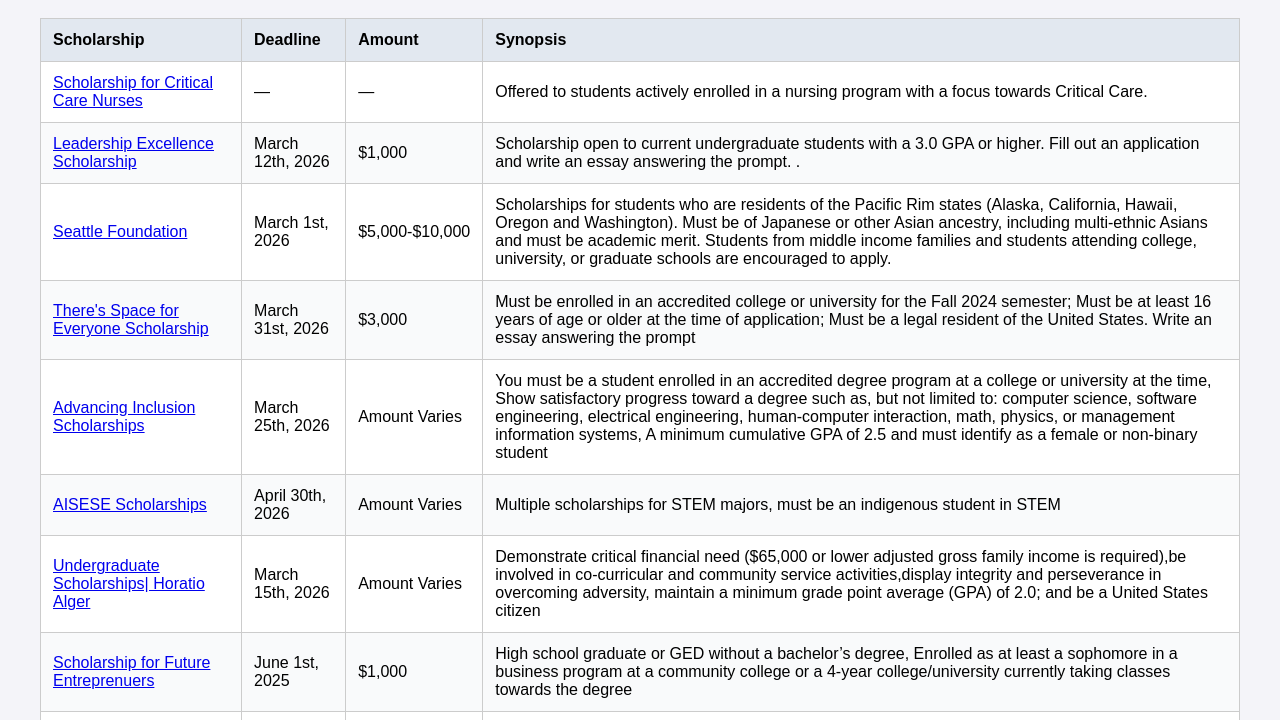
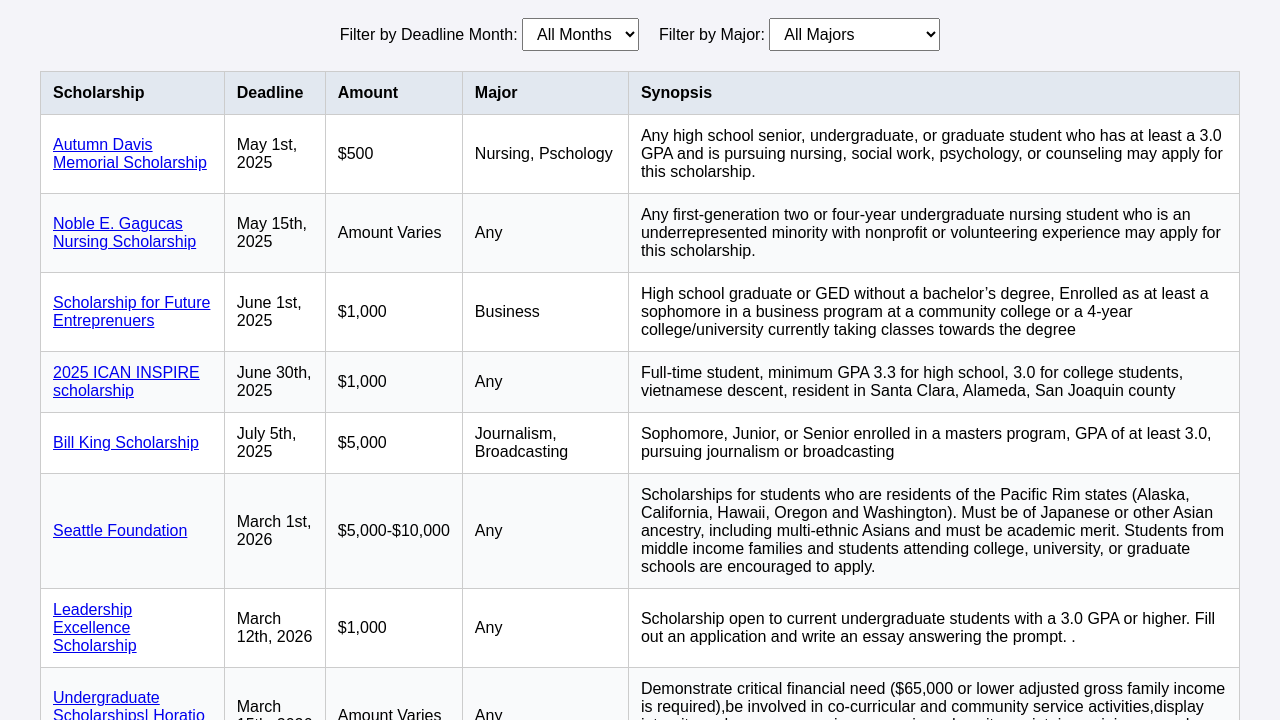
Before and after one commit to jade-purplemaia/Scholarship_Tool, a plain HTML site: page scholar_tool/Scholarship_page.html in a window 1280 px wide. Shown: the part 80-800 px from the top of the page. Drawn offline with Linux system fonts and the light colour scheme.

Commit message:
Update Scholarship_page.html

```diff
--- a/scholar_tool/Scholarship_page.html
+++ b/scholar_tool/Scholarship_page.html
@@ -1,8 +1,8 @@
 <!DOCTYPE html>
 <html lang="en">
 <head>
-  <meta charset="UTF-8">
-  <meta name="viewport" content="width=device-width, initial-scale=1.0">
+  <meta charset="UTF-8" />
+  <meta name="viewport" content="width=device-width, initial-scale=1.0"/>
   <title>Scholarship Listings</title>
   <style>
     body {
@@ -13,11 +13,21 @@
     h1 {
       text-align: center;
     }
+    #filters {
+      display: flex;
+      justify-content: center;
+      gap: 20px;
+      margin: 20px 0;
+    }
+    select {
+      font-size: 16px;
+      padding: 6px 10px;
+    }
     table {
       width: 100%;
       border-collapse: collapse;
+      background-color: white;
       margin-top: 20px;
-      background-color: white;
     }
     th, td {
       padding: 12px;
@@ -34,42 +44,42 @@
 </head>
 <body>
   <h1>Scholarship Opportunities</h1>
+
+  <!-- START NEW FILTER UI -->
+  <div id="filters">
+    <label>
+      Filter by Deadline Month:
+      <select id="monthFilter">
+        <option value="All">All Months</option>
+      </select>
+    </label>
+    <label>
+      Filter by Major:
+      <select id="majorFilter">
+        <option value="All">All Majors</option>
+      </select>
+    </label>
+  </div>
+  <!-- END NEW FILTER UI -->
+
   <table>
-
-    <!-- <script src="https://cdn.jsdelivr.net/npm/papaparse@5.4.1/papaparse.min.js"></script>
-<script>
-  Papa.parse("scholarships.csv", {
-    download: true,
-    header: true,
-    complete: function(results) {
-      const tbody = document.querySelector("tbody");
-      results.data.forEach(row => {
-        const tr = document.createElement("tr");
-        tr.innerHTML = `
-          <td><a href="${row.Link}" target="_blank">${row.Scholarship}</a></td>
-          <td>${row.Deadline}</td>
-          <td>${row.Amount}</td>
-          <td>${row.Synopsis}</td>
-        `;
-        tbody.appendChild(tr);
-      });
-    }
-  });
-</script> -->
-
     <thead>
       <tr>
         <th>Scholarship</th>
         <th>Deadline</th>
         <th>Amount</th>
+        <th>Major</th>
         <th>Synopsis</th>
       </tr>
     </thead>
-    <tbody>
-      <tr>
+    <tbody id="scholarshipTable">
+      <!-- (your <tr> rows here - no need to change them) -->
+      <!-- Content unchanged for brevity -->
+     <tr>
         <td><a href="https://nursing.study.com/#scholarships" target="_blank">Scholarship for Critical Care Nurses</a></td>
         <td>—</td>
         <td>—</td>
+        <td>Nursing</td>
         <td>Offered to students actively enrolled in a nursing program with a focus towards Critical Care.</td>
       </tr>
       <!-- NEXT SCHOLARSHIP -->
@@ -77,6 +87,7 @@
         <td><a href="https://www.pwm-law.com/scholarship" target="_blank">Leadership Excellence Scholarship</a></td>
         <td>March 12th, 2026</td>
         <td>$1,000</td>
+        <td>Any</td>
         <td>Scholarship open to current undergraduate students with a 3.0 GPA or higher. Fill out an application and write an essay answering the prompt. .</td>
       </tr>
       <!-- NEXT SCHOLARSHIP -->
@@ -84,6 +95,7 @@
         <td><a href="https://seattlefoundation.smapply.org/" target="_blank">Seattle Foundation</a></td>
         <td>March 1st, 2026</td>
         <td>$5,000-$10,000</td>
+        <td>Any</td>
         <td> Scholarships for students who are residents of the Pacific Rim states (Alaska, California, Hawaii, Oregon and Washington). Must be of Japanese or other Asian ancestry, including multi-ethnic Asians and must be academic merit. Students from middle income families and students attending college, university, or graduate schools are encouraged to apply.  </td>
       </tr>
       <!-- NEXT SCHOLARSHIP -->
@@ -91,6 +103,7 @@
         <td><a href="https://seattlefoundation.smapply.org/" target="_blank">There's Space for Everyone Scholarship</a></td>
         <td>March 31st, 2026</td>
         <td>$3,000</td>
+        <td>Any</td>
         <td> Must be enrolled in an accredited college or university for the Fall 2024 semester; Must be at least 16 years of age or older at the time of application; Must be a legal resident of the United States. Write an essay answering the prompt </td>
       </tr>
       <!-- NEXT SCHOLARSHIP -->
@@ -98,6 +111,7 @@
         <td><a href="https://ghc.anitab.org/attend/scholarships/" target="_blank">Advancing Inclusion Scholarships</a></td>
         <td>March 25th, 2026</td>
         <td>Amount Varies</td>
+        <td>Computer Science, Engineering</td>
         <td> You must be a student enrolled in an accredited degree program at a college or university at the time, Show satisfactory progress toward a degree such as, but not limited to: computer science, software engineering, electrical engineering, human-computer interaction, math, physics, or management information systems, A minimum cumulative GPA of 2.5 and must identify as a female or non-binary student </td>
       </tr>
       <!-- NEXT SCHOLARSHIP -->
@@ -105,6 +119,7 @@
         <td><a href="https://www.aises.org/students/scholarships" target="_blank">AISESE Scholarships</a></td>
         <td>April 30th, 2026</td>
         <td>Amount Varies</td>
+        <td>STEM</td>
         <td> Multiple scholarships for STEM majors, must be an indigenous student in STEM </td>
       </tr>
       <!-- NEXT SCHOLARSHIP -->
@@ -112,6 +127,7 @@
         <td><a href="https://horatioalger.org/scholarships-and-services/undergraduate-scholarships/" target="_blank">Undergraduate Scholarships| Horatio Alger</a></td>
         <td>March 15th, 2026</td>
         <td>Amount Varies</td>
+        <td>Any</td>
         <td> Demonstrate critical financial need ($65,000 or lower adjusted gross family income is required),be involved in co-curricular and community service activities,display integrity and perseverance in overcoming adversity, maintain a minimum grade point average (GPA) of 2.0; and be a United States citizen</td>
       </tr>
       <!-- NEXT SCHOLARSHIP -->
@@ -119,6 +135,7 @@
         <td><a href="https://diamocycle.com/scholarship/" target="_blank">Scholarship for Future Entreprenuers</a></td>
         <td>June 1st, 2025</td>
         <td>$1,000</td>
+        <td>Business</td>
         <td> High school graduate or GED without a bachelor’s degree, Enrolled as at least a sophomore in a business program at a community college or a 4-year college/university currently taking classes towards the degree</td>
       </tr>
       <!-- NEXT SCHOLARSHIP -->
@@ -126,6 +143,7 @@
         <td><a href="https://bold.org/scholarships/autumn-davis-memorial-scholarship/" target="_blank">Autumn Davis Memorial Scholarship</a></td>
         <td>May 1st, 2025</td>
         <td>$500</td>
+        <td>Nursing, Pschology</td>
         <td> Any high school senior, undergraduate, or graduate student who has at least a 3.0 GPA and is pursuing nursing, social work, psychology, or counseling may apply for this scholarship.</td>
       </tr>
       <!-- NEXT SCHOLARSHIP -->
@@ -133,6 +151,7 @@
         <td><a href="https://bold.org/scholarships/noble-e-gagucas-nursing-scholarship/" target="_blank">Noble E. Gagucas Nursing Scholarship</a></td>
         <td>May 15th, 2025</td>
         <td>Amount Varies</td>
+        <td>Any</td>
         <td> Any first-generation two or four-year undergraduate nursing student who is an underrepresented minority with nonprofit or volunteering experience may apply for this scholarship.</td>
       </tr>
       <!-- NEXT SCHOLARSHIP -->
@@ -140,6 +159,7 @@
         <td><a href="https://www.heinleinsociety.org/scholarship-program/" target="_blank">Scholarship Program - The Heinlein Society</a></td>
         <td>April 1st, 2026</td>
         <td>$10,000</td>
+        <td>Computer Science, Engineering, Physics, Mathematics</td>
         <td> U.S citizen, 2.5 GPA rquirement, major in: Aerospace Engineering, Computer Engineering, Computer Science, Cyber/Cybersecurity, Electrical Engineering, Electrical and Computer Engineering, Industrial Engineering, Mathematics, or Physics, demonstrate fincial need</td>
       </tr>
        <!-- NEXT SCHOLARSHIP -->
@@ -147,6 +167,7 @@
         <td><a href="https://www.mlb.com/athletics/community/education" target="_blank">Bill King Scholarship</a></td>
         <td>July 5th, 2025</td>
         <td>$5,000</td>
+        <td>Journalism, Broadcasting</td>
         <td> Sophomore, Junior, or Senior enrolled in a masters program, GPA of at least 3.0, pursuing journalism or broadcasting</td>
       </tr>
       <!-- NEXT SCHOLARSHIP -->
@@ -154,6 +175,7 @@
         <td><a href="https://scholarshipamerica.org/scholarship/pwdscholarship/" target="_blank">Wells Fargo Scholarship Program for People with Disabilities</a></td>
         <td>March 20th, 2026</td>
         <td>$2,500</td>
+        <td>Any</td>
         <td> Students who have an identified disability (defined as someone who has, or considers themselves to have, a long-term or recurring issue that impacts one or more major life activity</td>
       </tr>
       <!-- NEXT SCHOLARSHIP -->
@@ -161,6 +183,7 @@
         <td><a href="https://docs.google.com/forms/d/e/1FAIpQLSepGqyuLAvNqGjoKC3xph9x4-XOau815Gx8nA5sUXe6ueYk7g/viewform" target="_blank">2025 ICAN INSPIRE scholarship</a></td>
         <td>June 30th, 2025</td>
         <td>$1,000</td>
+        <td>Any</td>
         <td> Full-time student, minimum GPA 3.3 for high school, 3.0 for college students, vietnamese descent, resident in Santa Clara, Alameda, San Joaquin county</td>
       </tr>
       <!-- NEXT SCHOLARSHIP -->
@@ -168,9 +191,112 @@
         <td><a href="https://thebhwgroup.com/scholarship" target="_blank">Women in STEM 2025 Scholarship | The BHW Group</a></td>
         <td>April 15th, 2026</td>
         <td>$3,000</td>
+        <td>STEM</td>
         <td> Must be women who are pursuing an undergraduate or master's degree and are majoring in science, technology, engineering, or mathematics during the 2024 school year.</td>
       </tr>
     </tbody>
   </table>
+
+  <script>
+    const monthFilter = document.getElementById("monthFilter");
+    const majorFilter = document.getElementById("majorFilter");
+    const tableBody = document.getElementById("scholarshipTable");
+
+    function capitalize(word) {
+      return word.charAt(0).toUpperCase() + word.slice(1).toLowerCase();
+    }
+
+    function parseDate(deadlineText) {
+      const match = deadlineText.match(/(January|February|March|April|May|June|July|August|September|October|November|December)\s+\d{1,2}(st|nd|rd|th)?,?\s*\d{4}/i);
+      if (match) {
+        const cleanText = match[0].replace(/(st|nd|rd|th)/g, '');
+        return new Date(cleanText);
+      }
+      return null;
+    }
+
+    function getMonthName(date) {
+      return date.toLocaleString('default', { month: 'long' });
+    }
+
+    function buildDropdown(set, dropdown, label) {
+      const sorted = [...set].sort();
+      sorted.forEach(val => {
+        const option = document.createElement("option");
+        option.value = val;
+        option.textContent = val;
+        dropdown.appendChild(option);
+      });
+    }
+
+    function sortRowsByDate(rows) {
+      return Array.from(rows).sort((a, b) => {
+        const aDate = parseDate(a.cells[1].textContent.trim());
+        const bDate = parseDate(b.cells[1].textContent.trim());
+        if (!aDate && !bDate) return 0;
+        if (!aDate) return 1;
+        if (!bDate) return -1;
+        return aDate - bDate;
+      });
+    }
+
+    function applyFilters(selectedMonth, selectedMajor) {
+      const rows = Array.from(tableBody.querySelectorAll("tr"));
+
+      rows.forEach(row => {
+        const deadlineText = row.cells[1].textContent.trim();
+        const majorText = row.cells[3].textContent.trim();
+
+        const date = parseDate(deadlineText);
+        const month = date ? getMonthName(date) : null;
+
+        const majors = majorText.split(',').map(m => m.trim().toLowerCase());
+
+        const matchMonth = selectedMonth === "All" || (month && month === selectedMonth);
+        const matchMajor = selectedMajor === "All" || majors.includes(selectedMajor.toLowerCase());
+
+        row.style.display = matchMonth && matchMajor ? "" : "none";
+      });
+
+      // Re-append in sorted order
+      const visible = rows.filter(r => r.style.display !== "none");
+      const sorted = sortRowsByDate(visible);
+      sorted.forEach(row => tableBody.appendChild(row));
+    }
+
+    window.addEventListener("DOMContentLoaded", () => {
+      const rows = tableBody.querySelectorAll("tr");
+      const monthSet = new Set();
+      const majorSet = new Set();
+
+      rows.forEach(row => {
+        const deadlineText = row.cells[1].textContent.trim();
+        const majorText = row.cells[3].textContent.trim();
+
+        const date = parseDate(deadlineText);
+        if (date) monthSet.add(getMonthName(date));
+
+        majorText.split(',').forEach(m => {
+          const clean = m.trim();
+          if (clean) majorSet.add(capitalize(clean));
+        });
+      });
+
+      buildDropdown(monthSet, monthFilter);
+      buildDropdown(majorSet, majorFilter);
+
+      // Initial sort
+      const sorted = sortRowsByDate(rows);
+      sorted.forEach(row => tableBody.appendChild(row));
+    });
+
+    // Filters
+    monthFilter.addEventListener("change", () => {
+      applyFilters(monthFilter.value, majorFilter.value);
+    });
+    majorFilter.addEventListener("change", () => {
+      applyFilters(monthFilter.value, majorFilter.value);
+    });
+  </script>
 </body>
 </html>
```
